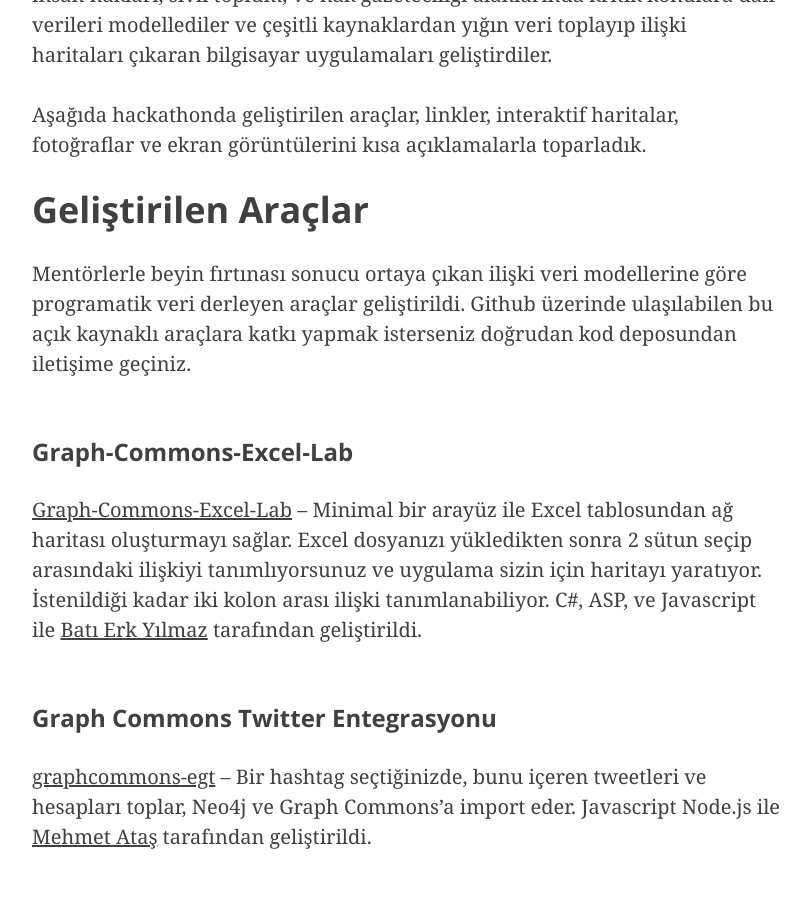
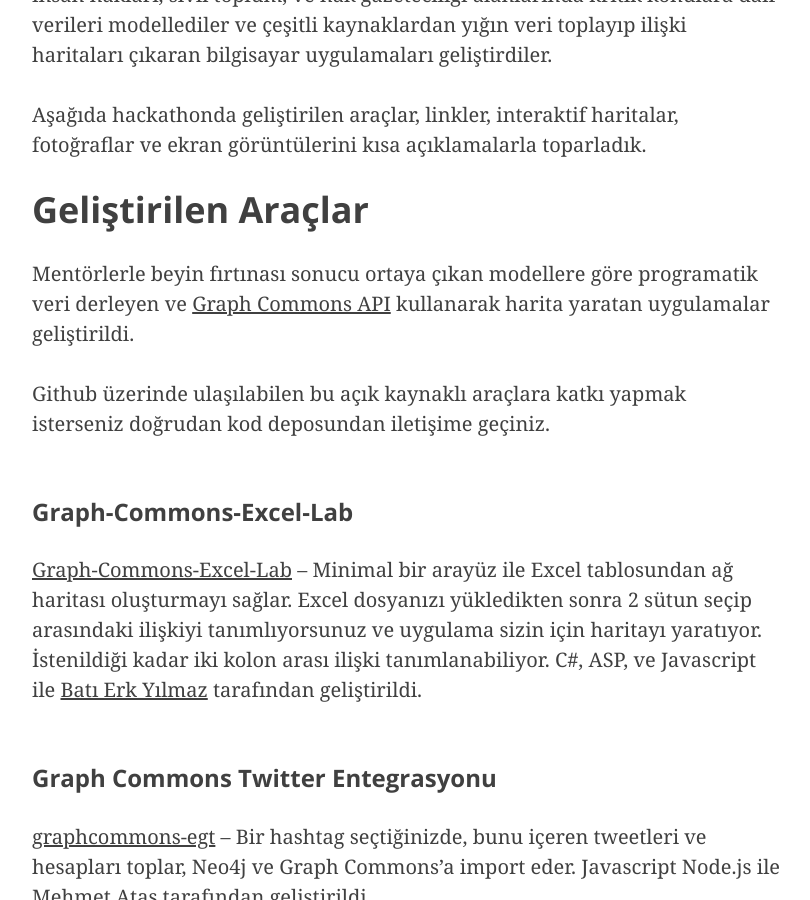
Before and after one commit to graphcommons/hackathons, a Jekyll site: the page built from _posts/2015-08-21-istanbul-yapisal-gazetecilik-dokumentasyon.md, in a window 1280 px wide and 900 px high, scrolled down 807 px. Shown: the whole window, without its empty margins (233-1043 px from the left). Built offline with Jekyll 4.4.1, drawn with Linux system fonts in a browser that asks for light colours; nearby versions of some CDN libraries.

```diff
--- a/_posts/2015-08-21-istanbul-yapisal-gazetecilik-dokumentasyon.md
+++ b/_posts/2015-08-21-istanbul-yapisal-gazetecilik-dokumentasyon.md
@@ -15,7 +15,9 @@ description: "Yapısal Gazetecilik ve Ağ Haritalama Hackathon'u Dökümantasyon
 Aşağıda hackathonda geliştirilen araçlar, linkler, interaktif haritalar, fotoğraflar ve ekran görüntülerini kısa açıklamalarla toparladık.
 
 # Geliştirilen Araçlar
-Mentörlerle beyin fırtınası sonucu ortaya çıkan ilişki veri modellerine göre programatik veri derleyen araçlar geliştirildi. Github üzerinde ulaşılabilen bu açık kaynaklı araçlara katkı yapmak isterseniz doğrudan kod deposundan iletişime geçiniz.
+Mentörlerle beyin fırtınası sonucu ortaya çıkan modellere göre programatik veri derleyen ve [Graph Commons API](https://graphcommons.com/dev) kullanarak harita yaratan uygulamalar geliştirildi.
+
+Github üzerinde ulaşılabilen bu açık kaynaklı araçlara katkı yapmak isterseniz doğrudan kod deposundan iletişime geçiniz.
 
 ### Graph-Commons-Excel-Lab
 [Graph-Commons-Excel-Lab](https://github.com/Batierk/Graph-Commons-Excel-Lab) – Minimal bir arayüz ile Excel tablosundan ağ haritası oluşturmayı sağlar. Excel dosyanızı yükledikten sonra 2 sütun seçip arasındaki ilişkiyi tanımlıyorsunuz ve uygulama sizin için haritayı yaratıyor. İstenildiği kadar iki kolon arası ilişki tanımlanabiliyor. C#, ASP, ve Javascript ile [Batı Erk Yılmaz](https://graphcommons.com/users/1c1cf322-9514-495b-b080-128fcec357e7) tarafından geliştirildi.
```
